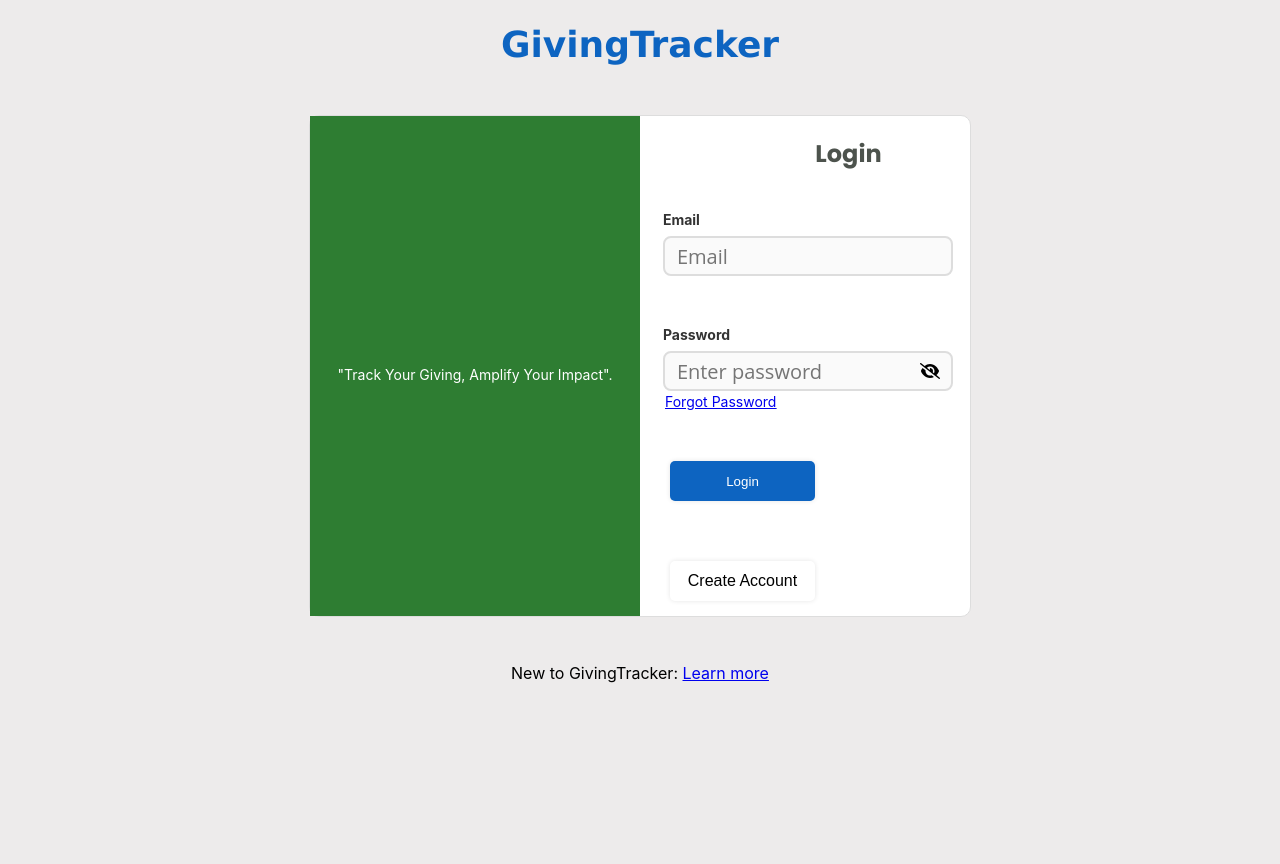
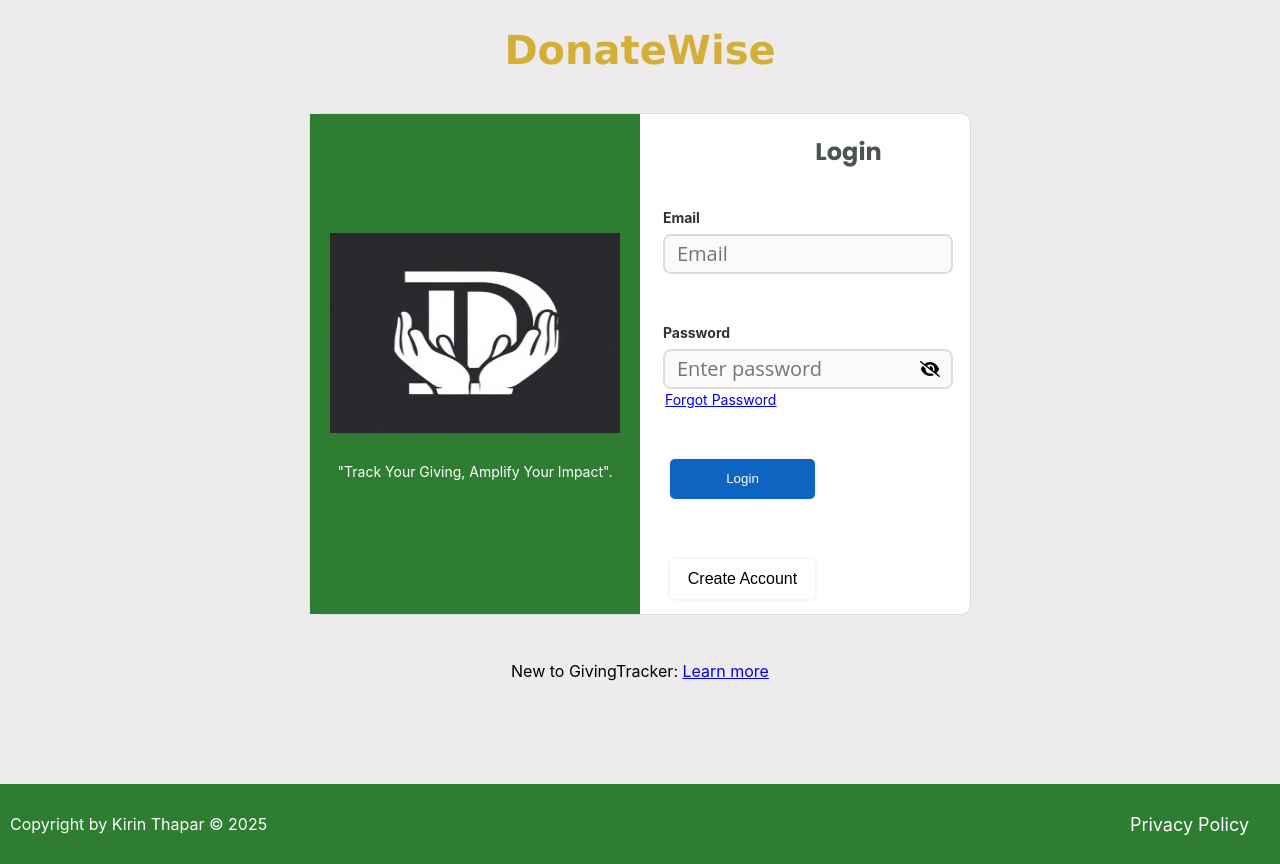
Before and after one commit to Kirint27/DonateWise, a React (Create React App) app in the folder frontend/: page / in a window 1280 px wide. Built offline with nearby package versions, Linux system fonts and the light colour scheme.

Commit message:
update logo

```diff
--- a/frontend/src/components/NavBar/NavBar.jsx
+++ b/frontend/src/components/NavBar/NavBar.jsx
@@ -21,18 +21,19 @@ const Navbar = () => {
   return (
     <>
       <nav>
-        <div className={styles.navbar}>
-          <ul>
+      <div className={styles.navbar}>
+             <img src={require('../../containers/Login/logo.jpg')} alt="" />
+   <ul>
             <li onClick={() => navigate("/dashboard")}>Dashboard </li>
             <li onClick={() => navigate("/tax-reporting")}>Tax-Reporting </li>
 
             <li onClick={() => navigate("/CharitySearch")}>Charity-Search</li>
             <li className={styles.iconText}>
-              {/* <FontAwesomeIcon
+              <FontAwesomeIcon
                 icon={faUser}
                 style={{ fontSize: 20 }}
                 title="Account"
-              /> */}
+              />
             </li>
             <button className={styles.logoutButton} onClick={handleLogout}>
               Logout
--- a/frontend/src/containers/login/login.jsx
+++ b/frontend/src/containers/login/login.jsx
@@ -1,10 +1,10 @@
 import React, { useState } from "react";
-import styles from "./login.module.scss";
+import styles from "./Login.module.scss";
 import { FontAwesomeIcon } from "@fortawesome/react-fontawesome";
 import { faEye, faEyeSlash } from "@fortawesome/free-solid-svg-icons";
 import Footer from "../../components/Footer/Footer";
 import { useNavigate, Link } from "react-router-dom";
-
+import logo from './logo.jpg'; // Change to the correct file name if necessary
 const Login = ({ onLogin }) => {
   const [email, setEmail] = useState("");
   const [password, setPassword] = useState("");
@@ -31,8 +31,10 @@ const Login = ({ onLogin }) => {
     e.preventDefault();
     setError("");
     setLoading(true);
-
-    const url = `https://charitytrackr.onrender.com/api/login`;  // Directly concatenate the URL
+    console.log("Sending login request with:");
+    console.log(email);
+    console.log(password);
+    const url = `http://localhost:3001/api/login`;  // Directly concatenate the URL
 
     fetch(url, {
       method: "POST",
@@ -40,33 +42,31 @@ const Login = ({ onLogin }) => {
         "Content-Type": "application/json",
       },
       body: JSON.stringify({ email, password }),
-      credentials: "include", // Include cookies for session management
+      credentials: "include", // Include cookies
     })
       .then((response) => response.json())
       .then((data) => {
         if (data.error) {
           throw new Error(data.error);
         }
+        console.log("Navigation triggered");
 
         setLoading(false);
-        console.log("Navigating to dashboard");
-
-        navigate("/dashboard", { replace: true }); // Navigate to dashboard on successful login
+        navigate("/dashboard", { replace: true }); // Add { replace: true } to navigate correctly
       })
       .catch((err) => {
         setLoading(false);
-        setError("Wrong email or password"); // Set error message for display
+        setError(" Wrong email or password"); // Set error message for display
       });
   };
-
   return (
     <div className={styles.pageContainer}>
-      <h1 className="title">GivingTracker</h1>
+      <h1 className="title">DonateWise</h1>
       <div className={styles.loginContainer}>
         <div className={styles.loginBox}>
           <div className={styles.loginLogo}>
-            <img alt="" />
-            <br />
+          <img className={styles.logo} src={logo} alt="Logo" />
+          <br />
             <p className={styles.slogan}>
               "Track Your Giving, Amplify Your Impact".
             </p>
@@ -125,7 +125,9 @@ const Login = ({ onLogin }) => {
       <p className={styles.learn}>
         New to GivingTracker: <Link to="/LearnMore">Learn more</Link>
       </p>
+    <Footer />
     </div>
+
   );
 };
 
--- a/frontend/src/index.css
+++ b/frontend/src/index.css
@@ -44,14 +44,20 @@ code {
 
 .title {
   text-align: center;
-  margin-bottom: 20px;
+  margin-bottom: 10px;
   font-family: "verdana", sans-serif;
-  font-size: 36px;
+  font-size: 40px;
 
   font-weight: bold;
-  color: #0d64c1;
+  color:#D4AF37;
 }
-
+.backButton {
+  background:none;
+  color: black;
+  box-shadow: none;
+  margin-left: 15px;
+  font-size: 15px;
+}
 button {
   height: 40px;
   width: 120px;
```
Also changed, not shown: frontend/src/containers/login/logo.jpg (added).
